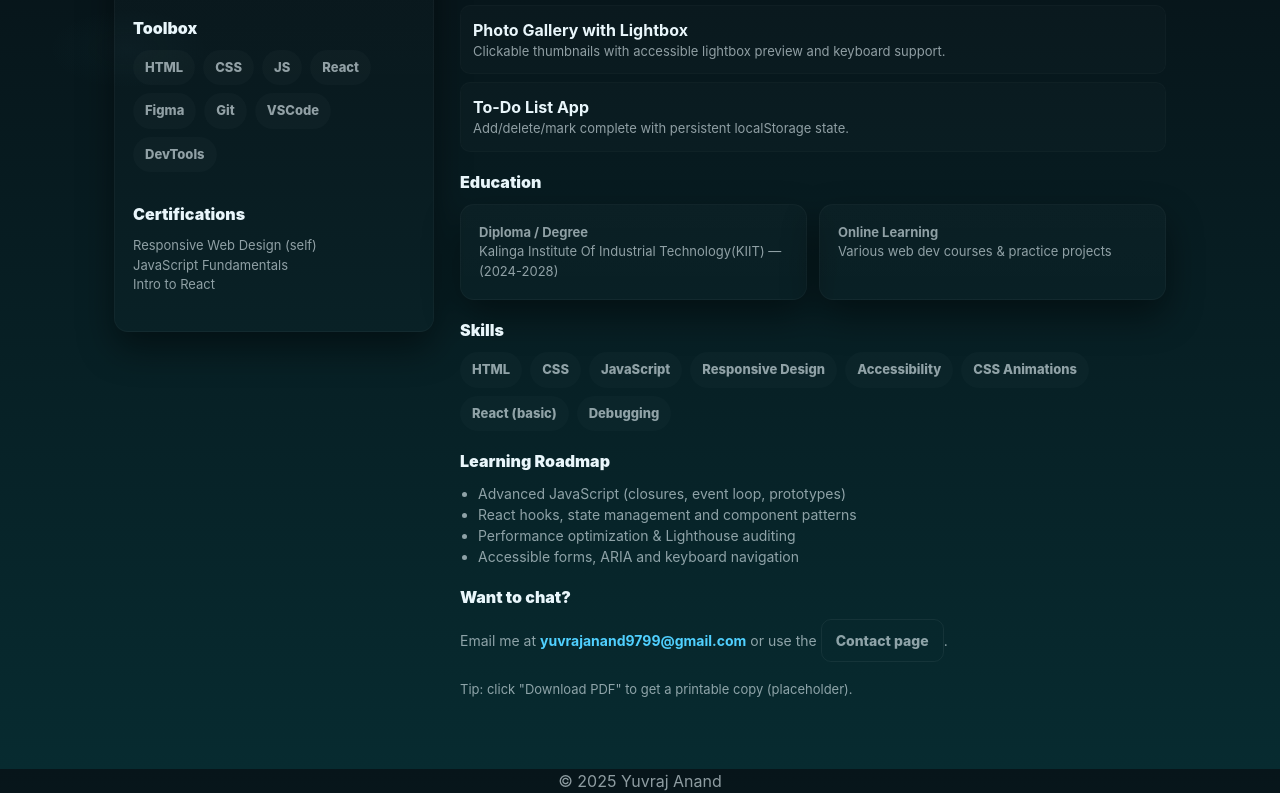
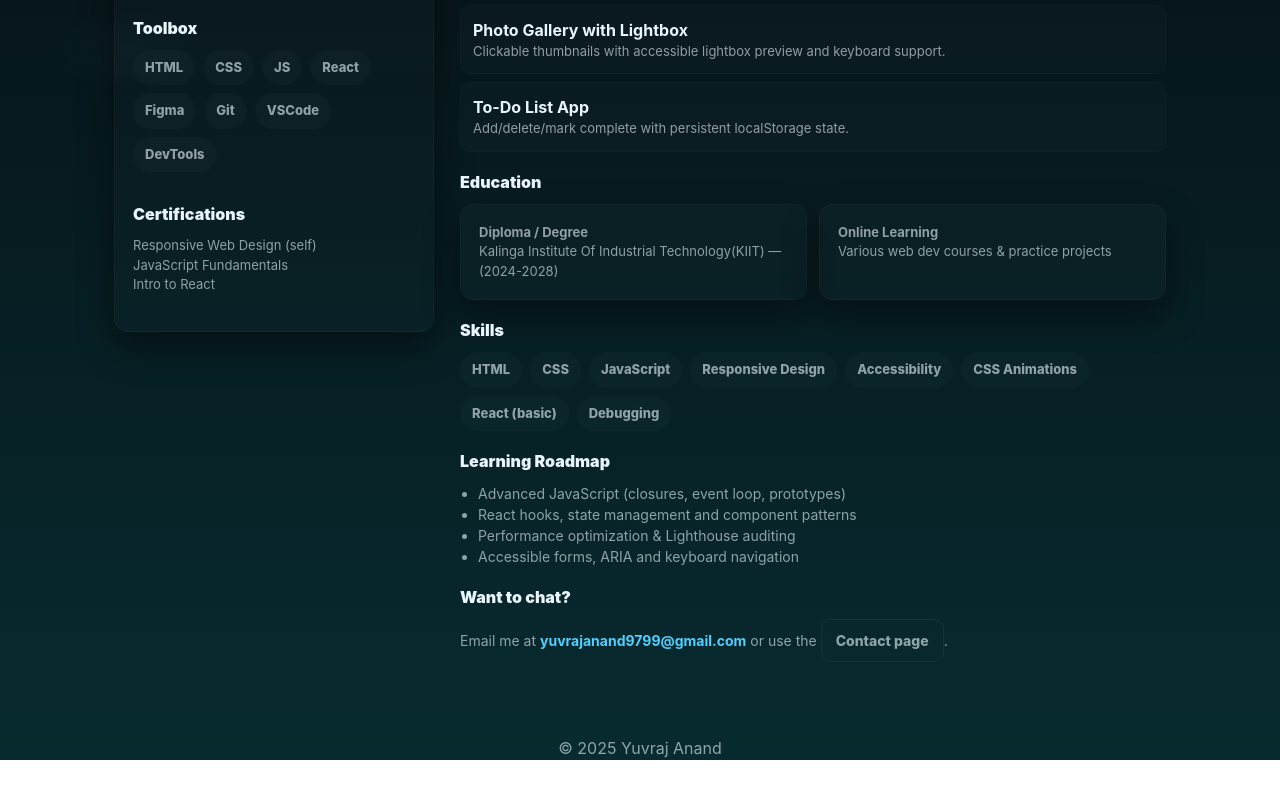
Before and after one commit to yuv9799/my-portfolio2, a plain HTML site: page resume.html in a window 1280 px wide. Shown: the part 831-1624 px from the top of the page. After the commit the page ends 1591 px from the top, so only its background shows below. Drawn offline with Linux system fonts and the light colour scheme.

```diff
--- a/resume.html
+++ b/resume.html
@@ -322,7 +322,7 @@
           <p class="small">Email me at <strong style="color:var(--accent-c)">yuvrajanand9799@gmail.com</strong> or use the <a class="btn ghost" href="contact.html">Contact page</a>.</p>
         </div>
 
-        <p class="print-note small">Tip: click "Download PDF" to get a printable copy (placeholder).</p>
+
       </section>
     </div>
   </main>
```
